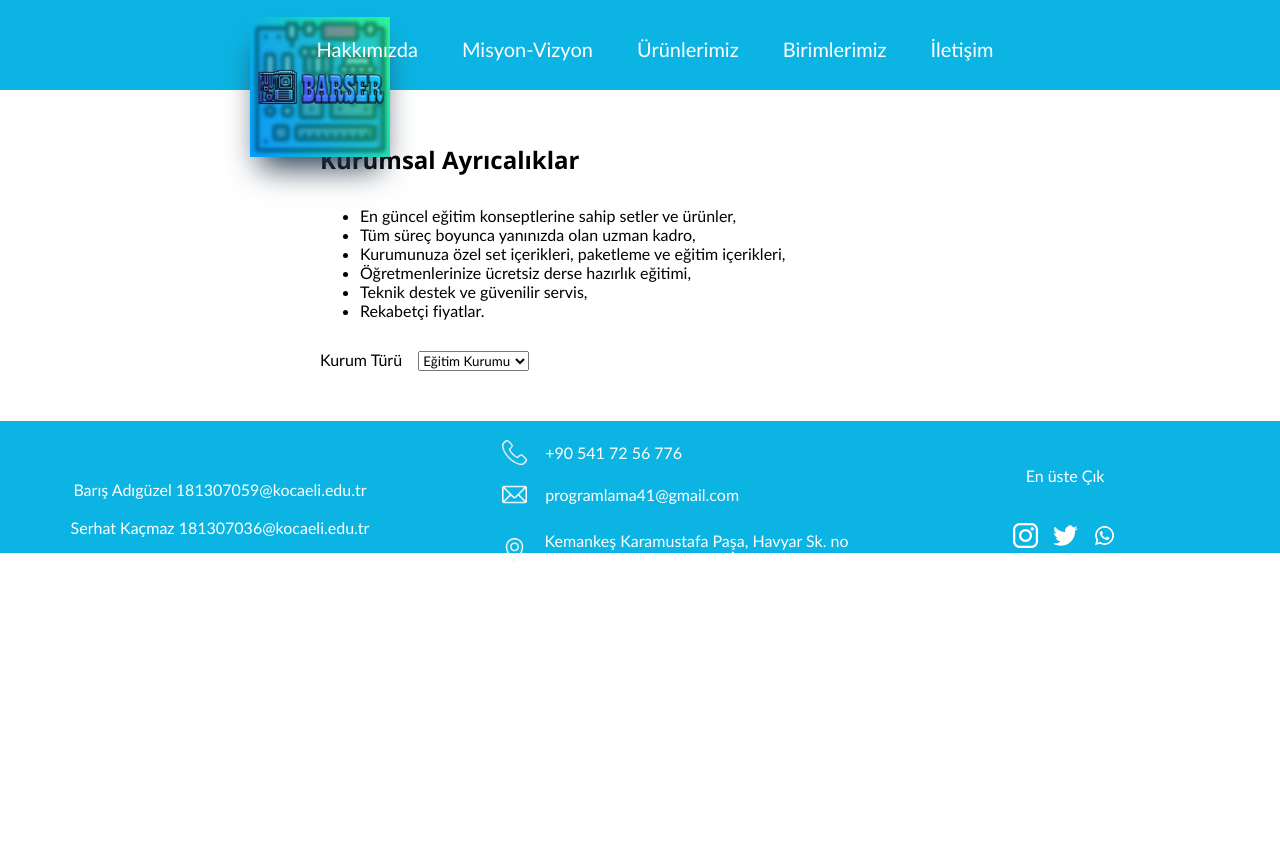
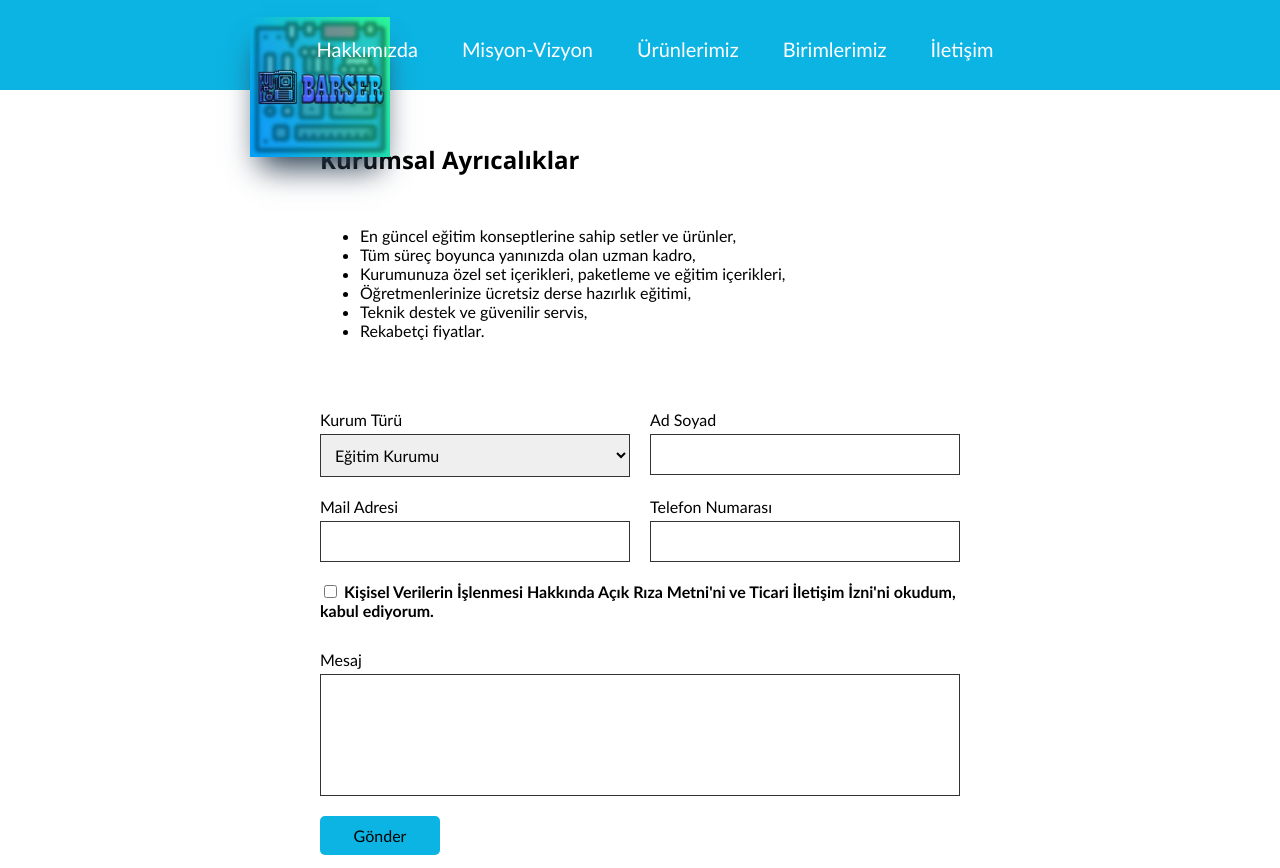
Before and after one commit to serhatkacmaz/Html-Css-Js-ElectricalAndElectronicDemo, a plain HTML site: page kurumsal_satis.html in a window 1280 px wide. Shown: the top 868 px of the page. Before the commit the page ends 800 px from the top, so only its background shows below. Drawn offline with Linux system fonts and the light colour scheme.

Commit message:
Kurumsal Satış sayfası yapıldı

```diff
--- a/css/duyurular.css
+++ b/css/duyurular.css
@@ -139,9 +139,10 @@
 
 .content p {
     text-align: justify;
-    padding: 40px;
+    /* padding: 40px; */
     margin-top: 50px;
     margin-bottom: 50px;
+    padding: 10px;
 }
 
 .popup.active .overlay {
--- a/css/kurumsal_satis.css
+++ b/css/kurumsal_satis.css
@@ -2,22 +2,133 @@
     margin: 50px auto;
     padding-left: 25%;
     padding-right: 25%;
+    cursor: default;
 }
 
-section.content  p {
+section.content p {
     line-height: 25px;
     font-family: 'Segoe UI', Tahoma, Geneva, Verdana, sans-serif;
     font-weight: 500;
     font-size: 16px;
     text-align: center;
+    padding: 0;
 }
 
-section.content h1,h2,h3 {
+section.content h1,
+h2,
+h3 {
     text-align: left;
     font-family: 'Segoe UI', Tahoma, Geneva, Verdana, sans-serif;
     margin: 30px auto;
 }
 
 .form {
-    margin: 30px auto;
+    margin: 60px auto;
+    display: flex;
+    flex-direction: column;
 }
+
+#span-link {
+    font-weight: 600;
+    transition: all ease-out 0.8;
+}
+
+#span-link:hover {
+    color: #0CB4E3;
+    cursor: pointer;
+}
+
+/* form-div start */
+
+.formDiv {
+    position: static;
+    width: 100%;
+}
+
+.formDiv .rowType1 {
+    display: flex;
+    gap: 20px;
+    flex-direction: row;
+}
+
+.inputDiv {
+    display: flex;
+    flex-direction: column;
+    margin-bottom: 10px;
+    width: 50%;
+}
+
+.formDiv .rowType2 .inputDiv {
+    width: 100%;
+}
+
+.inputDiv span {
+    /* color: #18b7ff; */
+    color: black;
+    margin-top: 10px;
+    margin-bottom: 5px;
+    font-weight: 500;
+}
+
+.radioButton span {
+    color: black;
+    margin-top: 10px;
+    margin-bottom: 5px;
+    font-weight: 500;
+}
+
+.radioButton {
+    display: flex;
+    align-items: center;
+    flex-direction: row;
+    margin-bottom: 20px;
+    margin-top: 10px;
+}
+
+.inputDiv input {
+    padding: 10px;
+    font-size: 12pt;
+    outline: none;
+    border: 1px solid #333;
+}
+
+.inputDiv select {
+    padding: 10px;
+    font-size: 12pt;
+    outline: none;
+    border: 1px solid #333;
+}
+
+.inputDiv textarea {
+    padding: 10px;
+    font-size: 12pt;
+    outline: none;
+    border: 1px solid #333;
+    resize: none;
+    height: 100px;
+    margin-bottom: 10px;
+}
+
+.inputDiv input[type="submit"] {
+    background-color: #0CB4E3;
+    color: #000;
+    font-size: 12pt;
+    border: none;
+    border-radius: 5px;
+    max-width: 120px;
+    font-weight: 500;
+    cursor: pointer;
+    padding: 10px 15px;
+}
+
+.inputDiv input[type="submit"]:hover {
+    background-color: #8cc2d3;
+}
+
+.inputDiv ::placeholder {
+    transition-duration: 0.4s;
+    color: #999;
+}
+
+
+/* form-div stop */
--- a/javascript/duyurular.js
+++ b/javascript/duyurular.js
@@ -37,3 +37,7 @@ function duyuru9() {
 function duyuru10() {
     document.getElementById("popup-10").classList.toggle("active");
 }
+
+function popUpSozlesme() {
+    document.getElementById("popup-sozlesme").classList.toggle("active");
+}
--- a/kurumsal_satis.html
+++ b/kurumsal_satis.html
@@ -8,6 +8,7 @@
     <link rel="icon" type="image/png" href="image/favicon.png" />
     <link rel="stylesheet" href="css/style.css">
     <link rel="stylesheet" href="css/kurumsal_satis.css">
+    <link rel="stylesheet" href="css/duyurular.css">
     <title>BARSER | Kurumsal Satış</title>
 
 
@@ -66,14 +67,80 @@
 
             <div class="form">
                 <form>
-                <label for="kurum_tur">Kurum Türü &ensp;</label>
+                    <div class="formDiv">
+                        <div class="rowType1">
+
+                            <!-- Kurum Türü -->
+                            <div class="inputDiv">
+
+                                <span>Kurum Türü &ensp;</span>
                                 <select id="kurum_tur" name="kurum_tur" required>
                                     <option>Eğitim Kurumu</option>
                                     <option>Devlet Kurumu</option>
                                     <option>Ticari Firma</option>
                                     <option>Şahıs</option>
+                                </select>
+                            </div>
 
-                </select>
+                            <!-- Ad Soyad -->
+                            <div class="inputDiv">
+                                <span>Ad Soyad</span>
+                                <input type="text" required>
+                            </div>
+                        </div>
+
+                        <div class="rowType1">
+                            <!-- Mail -->
+                            <div class="inputDiv">
+                                <span>Mail Adresi</span>
+                                <input class="inputt" type="email" required>
+                            </div>
+                            <!-- Telefon -->
+                            <div class="inputDiv">
+                                <span>Telefon Numarası</span>
+                                <input class="inputt" type="tel" pattern="[0-9]{10}" maxlength="10" required>
+                            </div>
+                        </div>
+
+
+
+                        <!-- Rıza metni -->
+                        <div class="radioButton">
+                            <div>
+                                <input type="checkbox" name="riza" value="kabul" required/>
+                                <span id="span-link" onclick="popUpSozlesme()">Kişisel Verilerin İşlenmesi Hakkında Açık Rıza Metni'ni ve Ticari İletişim İzni'ni okudum, kabul ediyorum.</span>
+                            </div>
+                        </div>
+
+                        <div class="popup" id="popup-sozlesme">
+                            <div class="overlay"></div>
+                            <div class="content">
+                                <div class="close-btn" onclick="popUpSozlesme()">&times;</div>
+                                <h1>Ticari İletişim İzni</h1>
+                                <p style="text-align: justify;">&ensp;&ensp;&ensp;Mevcut veya ileride güncelleyeceğim kişisel verilerimin, BARSER Elektronik Ticaret A.Ş. (“BARSER”) tarafından; Site Üyeliği kapsamında oluşturulan genel veya bana özel kişiselleştirilmiş kampanyalar, avantajlar,
+                                promosyonlar, reklamlar, bilgilendirmeler, pazarlama faaliyetleri kapsamında güncel iletişim bilgilerim üzerinden bana yönelik ticari iletişim faaliyetlerinde (SMS, e-posta, arama vb.) bulunulabilmesi, ürün ve hizmetlerimizle
+                                ilgili müşteri memnuniyetine yönelik anketlerin, kampanya bilgilerinin iletilmesi amaçlarıyla tarafıma ticari ileti gönderilmesine ve bu amaçla BARSER mobil uygulama ve web sitesi üzerinden her zaman ulaşabileceğim
+                                aydınlatma metninde belirtildiği şekilde kişisel verilerimin işlenmesine onay/izin veriyorum.</p>
+                            </div>
+                        </div>
+
+                        <div class="rowType2">
+                            <!-- Mesaj -->
+                            <div class="inputDiv">
+                                <span>Mesaj</span>
+                                <textarea class="inputt" placeholder="" required></textarea>
+                            </div>
+                        </div>
+
+                        <div class="rowType2">
+                            <!-- Onay -->
+                            <div class="inputDiv">
+                                <input type="submit" value="Gönder">
+                            </div>
+                        </div>
+                    </div>
+
+
                 </form>
             </div>
 
@@ -125,7 +192,7 @@
 
 
     <!-- js -->
-    <script src="javascript/slider.js"></script>
+    <script src="javascript/duyurular.js"></script>
 
 </body>
 
```
Lines whose indentation alone changed are shown as unchanged.
